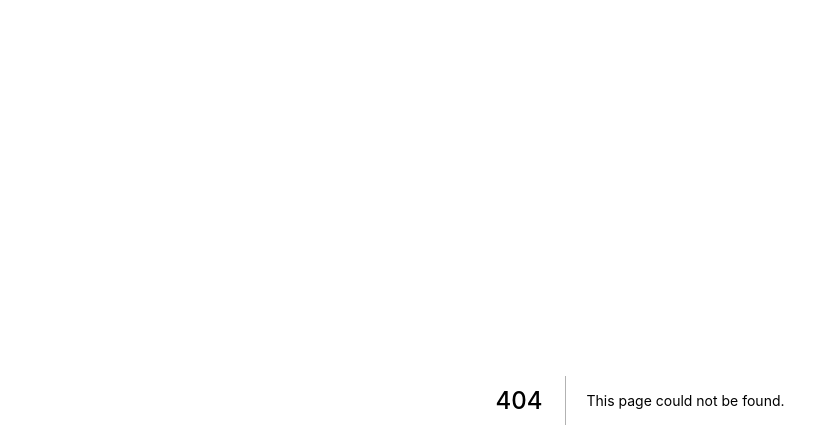
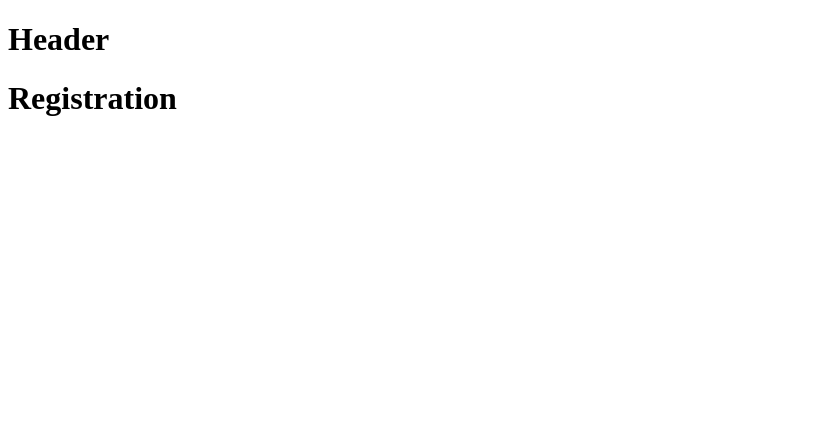
Before and after one commit to Mihir06121/daily-report-management-system, a Next.js app in the folder frontend/: page /Register in a window 1280 px wide. Before the commit this address had no page. Shown: the top 448 px of the page, without its empty margins (0-839 px from the left). Built offline with nearby package versions, Linux system fonts and the light colour scheme.

Commit message:
login and registration component created

```diff
--- /dev/null
+++ b/frontend/pages/Register.js
@@ -0,0 +1,11 @@
+import Layout from '../components/Layout';
+
+const Register = () => {
+    return (
+        <Layout>
+            <h1 className="text-left pt-4 pb-4 pl-4 pr-4">Registration</h1>
+        </Layout>
+    )
+}
+
+export default Register
```
Also changed, not shown: frontend/pages/LoginIn.js (added, +11 -0 lines).
